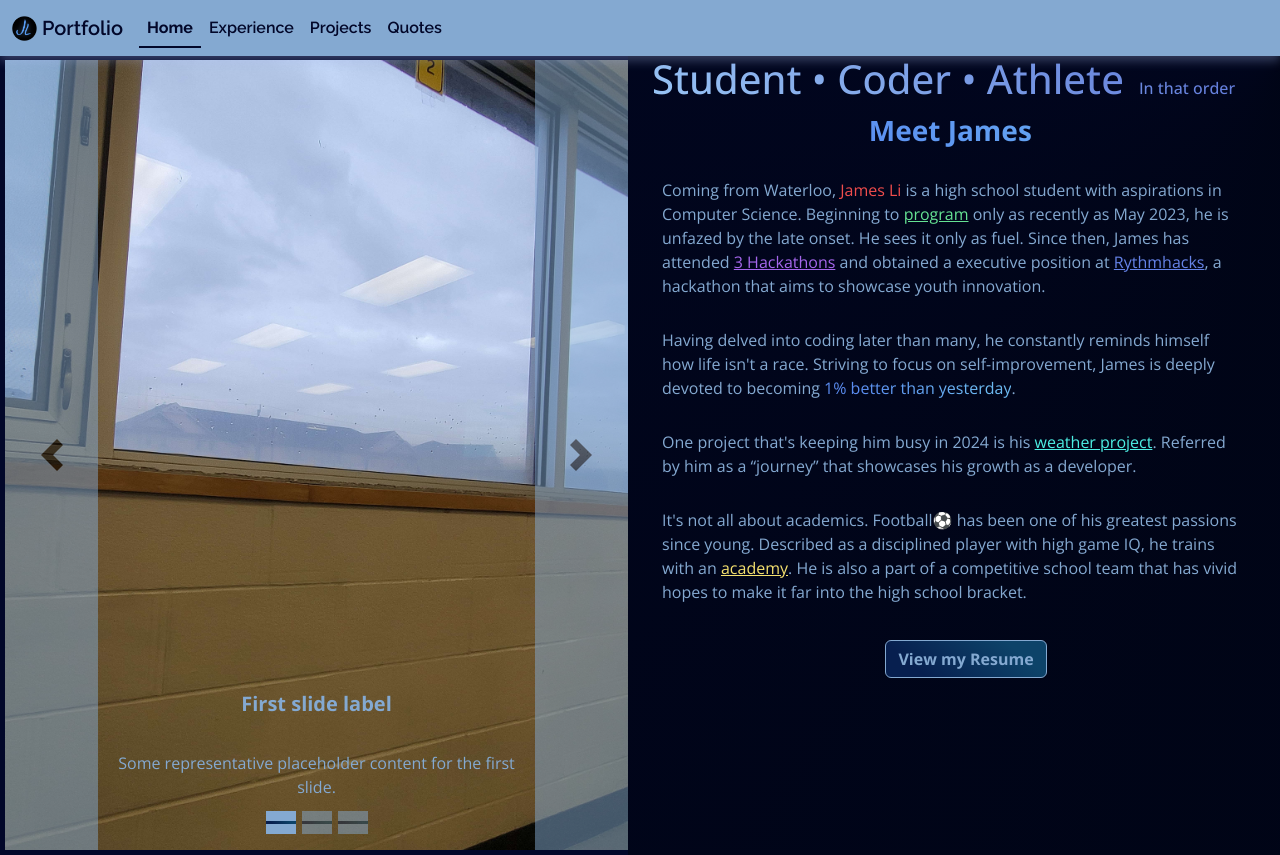
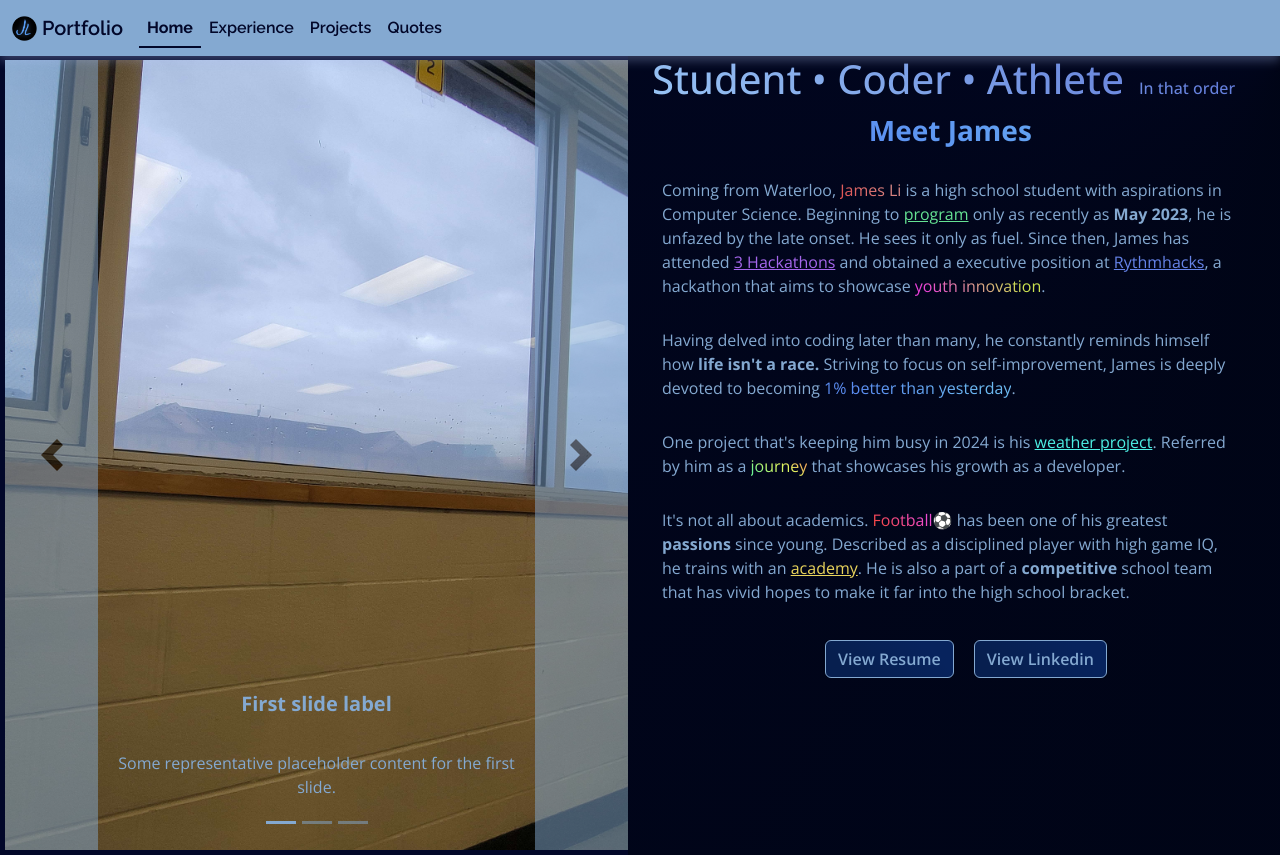
Before and after one commit to JLi2007/Portfolio, a React (Vite) app: page / in a window 1280 px wide. Built offline with nearby package versions, Linux system fonts and the light colour scheme; the HTML template or start-up script is replaced by a standard one.

Commit message:
Home page styling

```diff
--- a/src/components/Home.tsx
+++ b/src/components/Home.tsx
@@ -60,29 +60,30 @@
 
             <div id="inside">
               <h3 className="gradient" style={{padding: '5px'}}>Meet James</h3>
-              <p>Coming from Waterloo, <span style={{color:'#ef4d4d'}}>James Li</span> is a high school student with aspirations in Computer Science.
-                Beginning to <span><a style={{color: '#65e393'}} href="https://github.com/JLi2007">program</a></span> only as recently as May 2023, he is unfazed by the late onset. He sees it only as fuel.
+              <p>Coming from Waterloo, <span className="gradient1">James Li</span> is a high school student with aspirations in Computer Science.
+                Beginning to <span><a style={{color: '#65e393'}} href="https://github.com/JLi2007">program</a></span> only as recently as <strong>May 2023</strong>, he is unfazed by the late onset. He sees it only as fuel.
                 Since then, James has attended <span><a href="https://devpost.com/lijames9532" style={{color: '#a567ec'}}>3 Hackathons</a></span> and obtained a executive position at <span><a href="https://rythmhacks.ca/" style={{color:'#6583e8'}}>Rythmhacks</a></span>,
-                a hackathon that aims to showcase youth innovation.
+                a hackathon that aims to showcase <span className='gradient2'>youth innovation</span>.
               </p>
 
-              <p>Having delved into coding later than many, he constantly reminds himself how life isn't a race.
-                Striving to focus on self-improvement, James is deeply devoted to becoming <span className='gradient1'>1% better than yesterday</span>.
+              <p>Having delved into coding later than many, he constantly reminds himself how <strong>life isn't a race. </strong>
+                Striving to focus on self-improvement, James is deeply devoted to becoming <span className='gradient3'>1% better than yesterday</span>.
               </p>
 
               <p>One project that's keeping him busy in 2024 is his <span><a href="https://github.com/JLi2007/TS_WeatherProject_Mongo" style={{color:'#4defe4'}}>weather project</a></span>.
-                Referred by him as a “journey” that showcases his growth as a developer.
+                Referred by him as a <span className='gradient4'>journey</span> that showcases his growth as a developer.
               </p>
 
               <p style={{paddingBottom: '20px'}}>It's not all about academics.
-                Football⚽ has been one of his greatest passions since young.
-                Described as a disciplined player with high game IQ, he trains with an <span><a href="https://www.bvbinternationalacademy-waterloo.com/" style={{color:'#f5e16f'}}>academy</a></span>.
-                He is also a part of a competitive school team that has vivid hopes to make it far into the high school bracket.
+                <span className='gradient5'> Football</span>⚽ has been one of his greatest <strong>passions</strong> since young.
+                Described as a disciplined player with high game IQ, he trains with an <span><a href="https://www.bvbinternationalacademy-waterloo.com/" style={{color:'#e9d45c'}}>academy</a></span>.
+                He is also a part of a <strong>competitive</strong> school team that has vivid hopes to make it far into the high school bracket.
               </p>
             </div>
 
             <div className="button">
-              <button type="button" id="button" className="btn btn-outline-info"><a href="https://drive.google.com/file/d/1s73bKW2nadhLyfqTex0mMzrZZyXRfGAQ/view?usp=sharing" style={{textDecoration:'none', fontWeight:'bold'}}>View my Resume</a></button>
+              <button type="button" id="resume-button-resume" className="btn btn-outline-info"><a href="https://drive.google.com/file/d/1s73bKW2nadhLyfqTex0mMzrZZyXRfGAQ/view?usp=sharing" style={{textDecoration:'none', fontWeight:'600'}}>View Resume</a></button>
+              <button type="button" id="resume-button-linkedin" className="btn btn-outline-info"><a href="https://www.linkedin.com/in/james-li-a81004275/" style={{textDecoration:'none', fontWeight:'600'}}>View Linkedin</a></button>
             </div>
 
           </div>
--- a/src/style/style.css
+++ b/src/style/style.css
@@ -11,7 +11,7 @@
     --unique-color-1: #ef4d4d;
     --unique-color-2: #65e393;
     --unique-color-3: #6583e8;
-    --unique-color-4: #f5e16f;
+    --unique-color-4: #e9d45c;
     --unique-color-5: #a567ec;
     --unique-color-6: #4defe4;
 
@@ -20,12 +20,16 @@
         rgb(90, 140, 241) 20%,
         rgb(108, 186, 242) 80%
     );
+    --text-gradient-dark: linear-gradient(
+        40deg,
+        rgb(7, 31, 79) 20%,
+        rgb(7, 35, 93) 80%
+    );
 
     --font-OS: 'Open Sans', sans-serif;
     --font-RW: 'Raleway', sans-serif;
 }
 
-/* Unhide it later if needed */
 *{
     overflow-x: hidden;
     padding: 0;
@@ -92,10 +96,6 @@
 #navbar-overides:hover .active::after{
     background-color: var(--dark-color);
 }
-
-/* #bootstrap-overides-nav .active:hover::after{
-    background-color: var(--dark-color);
-} */
 
 /* HOME--------------------------------------------------------------------------------------- */
 
@@ -200,6 +200,26 @@
 
 #bootstrap-overides-home .gradient1{
     background: linear-gradient(
+        45deg,
+        rgb(223, 84, 84) 10%,
+        rgb(215, 137, 135) 80%
+    );
+    background-clip: text;
+    color: transparent;
+}
+
+#bootstrap-overides-home .gradient2{
+    background: linear-gradient(
+        45deg,
+        rgb(234, 63, 217) 10%,
+        rgb(202, 226, 78) 80%
+    );
+    background-clip: text;
+    color: transparent;
+}
+
+#bootstrap-overides-home .gradient3{
+    background: linear-gradient(
         40deg,
         rgb(90, 140, 241) 20%,
         rgb(108, 186, 242) 80%
@@ -208,34 +228,53 @@
     color: transparent;
 }
 
+#bootstrap-overides-home .gradient4{
+    background: linear-gradient(
+        40deg,
+        rgb(108, 242, 146) 10%,
+        rgb(191, 246, 108) 35%,
+        rgb(225, 243, 95) 60%,
+        rgb(238, 171, 90) 80%
+    );
+    background-clip: text;
+    color: transparent;
+}
+
+#bootstrap-overides-home .gradient5{
+    background: linear-gradient(
+        40deg,
+        rgb(245, 71, 71) 20%,
+        rgb(237, 76, 211) 80%
+    );
+    background-clip: text;
+    color: transparent;
+}
+
 #bootstrap-overides-home .button{
     display: flex;
     justify-content: center;
+    margin-bottom: 25px;
+    gap: 20px;
 }
 
-#bootstrap-overides-home #button{
-    background:linear-gradient(
-        40deg,
-        rgb(7, 31, 79) 20%,
-        rgb(13, 67, 105) 80%
-    );
+#bootstrap-overides-home #resume-button-linkedin,
+#bootstrap-overides-home #resume-button-resume{
+    background: var(--text-gradient-dark);
     border-color: var(--font-color);
-}#bootstrap-overides-home #button a{
+}#bootstrap-overides-home .button a{
     color: var(--font-color);
+    margin-bottom: 50px;
 }
 
-#bootstrap-overides-home #button:hover{
-    background:linear-gradient(
-        40deg,
-        rgb(90, 140, 241) 20%,
-        rgb(108, 186, 242) 80%
-    );
+#bootstrap-overides-home #resume-button-linkedin:hover,
+#bootstrap-overides-home #resume-button-resume:hover{
+    background: var(--text-gradient-light);
     color: var(--dark-color);
     border-color: var(--dark-color);
-    transition: 0.4s ease-in-out;
-} #bootstrap-overides-home #button:hover a{
+    transition: 0.6s ease-in-out;
+} #bootstrap-overides-home .button :hover a{
     color: var(--dark-color);
-    transition: 0.4s ease-in-out;
+    transition: 0.6s ease-in-out;
 }
 
 @media (max-width: 900px){
@@ -276,15 +315,11 @@
     padding: 5px;
     height: 50vh;
     width: 40%;
-    margin-bottom: 5px;
+    margin-bottom: 30px;
 }
 
 #bootstrap-overides-experience .right{
     margin-left: 15px;
-}
-
-#bootstrap-overides-experience .bottom{
-    margin-top: 15px;
 }
 
 #bootstrap-overides-experience .box img{
```
